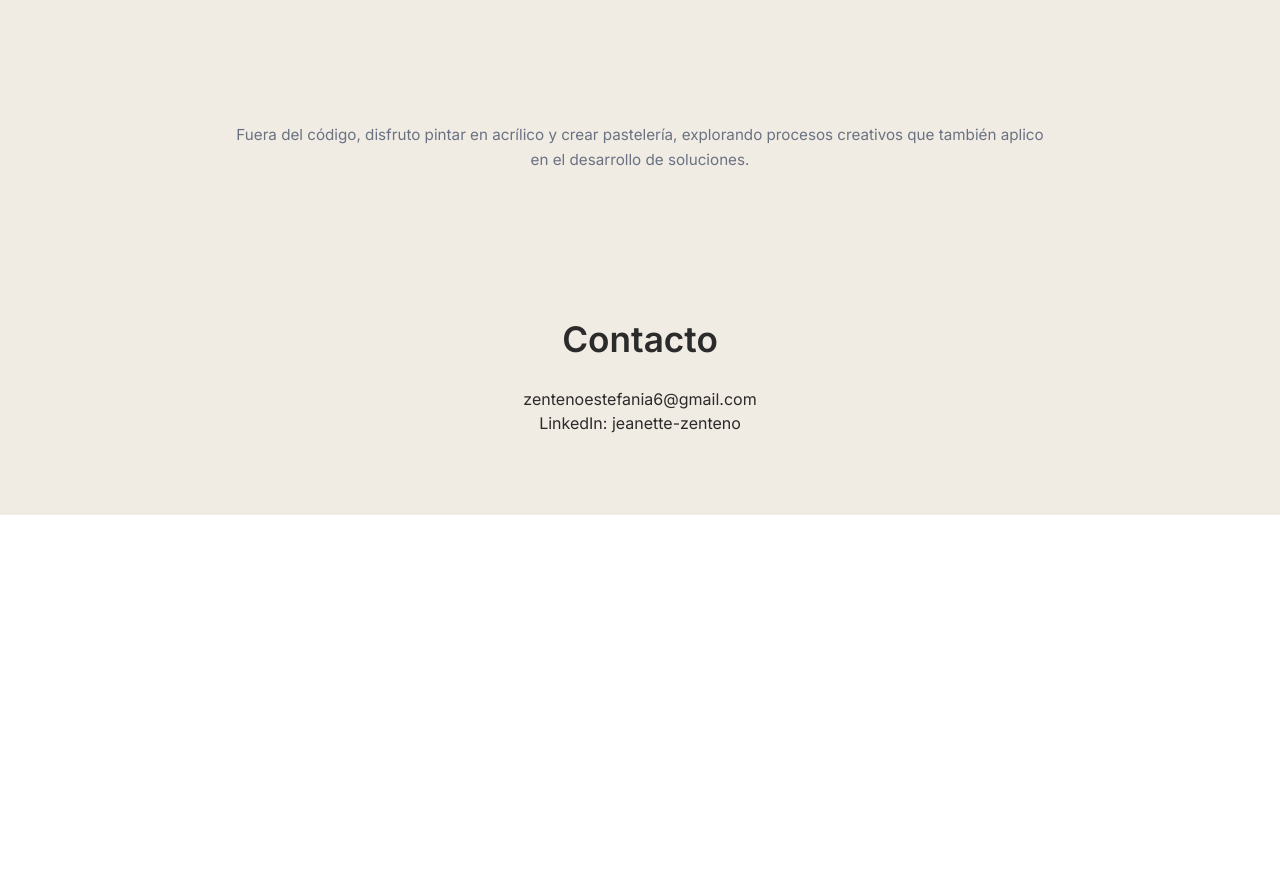
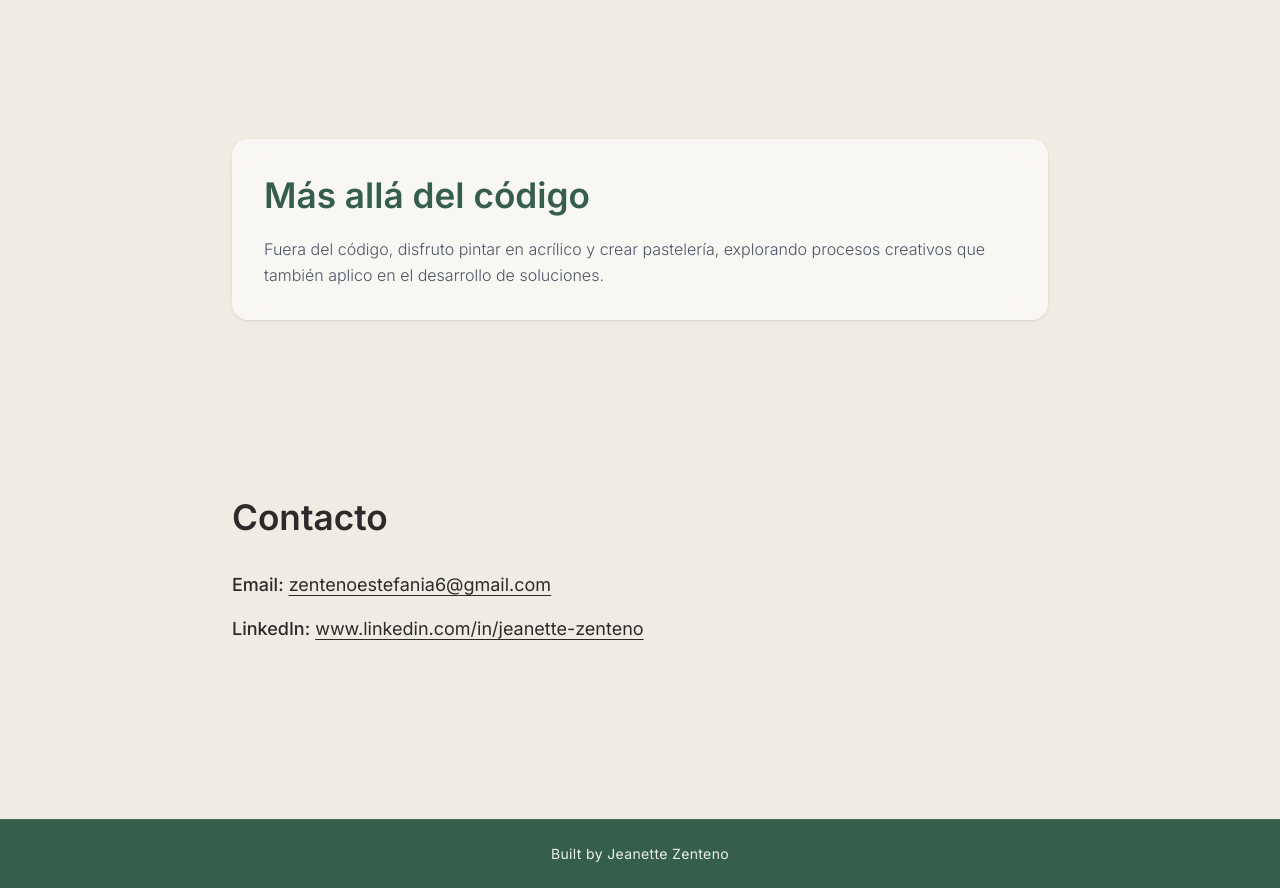
Before and after one commit to J-Zenteno26/portafolio, a Next.js app: page / in a window 1280 px wide. Shown: the part 5540-6428 px from the top of the page. Before the commit the page ends 6055 px from the top, so only its background shows below. Built offline with nearby package versions, Linux system fonts and the light colour scheme.

Commit message:
pie de pagina + links automaticos

```diff
--- a/app/page.tsx
+++ b/app/page.tsx
@@ -215,21 +215,62 @@ export default function Home() {
       </section>
 
       {/* PERSONAL */}
-      <section className="px-10 py-16 max-w-4xl mx-auto text-center">
-        <p className="text-[0.95rem] text-gray-500 leading-relaxed">
-          Fuera del código, disfruto pintar en acrílico y crear pastelería,
-          explorando procesos creativos que también aplico en el desarrollo de soluciones.
-        </p>
+      <section className="px-10 py-20 max-w-4xl mx-auto">
+        <div className="bg-white/60 backdrop-blur-md rounded-2xl p-8 shadow-sm">
+
+          <h2 className="text-xl font-semibold mb-4 text-[var(--primary)]">
+            Más allá del código
+          </h2>
+
+          <p className="text-base text-gray-600 leading-relaxed font-light">
+            Fuera del código, disfruto pintar en acrílico y crear pastelería,
+            explorando procesos creativos que también aplico en el desarrollo de soluciones.
+          </p>
+
+        </div>
       </section>
 
       {/* CONTACTO */}
       <Reveal>
-        <section id="contact" className="px-10 py-20 text-center">
-          <h2 className="text-2xl font-semibold mb-6">Contacto</h2>
-          <p className="text-base">zentenoestefania6@gmail.com</p>
-          <p className="text-base">LinkedIn: jeanette-zenteno</p>
+        <section id="contact" className="px-10 py-24 max-w-4xl mx-auto">
+          <h2 className="text-3xl font-semibold mb-8">Contacto</h2>
+
+          <div className="space-y-4 text-lg">
+
+            {/* EMAIL */}
+            <p>
+              <span className="font-medium">Email:</span>{" "}
+              <a
+                href="mailto:zentenoestefania6@gmail.com"
+                className="hover:text-[var(--primary)] transition-colors underline underline-offset-4"
+              >
+                zentenoestefania6@gmail.com
+              </a>
+            </p>
+
+            {/* LINKEDIN */}
+            <p>
+              <span className="font-medium">LinkedIn:</span>{" "}
+              <a
+                href="https://www.linkedin.com/in/jeanette-zenteno"
+                target="_blank"
+                rel="noopener noreferrer"
+                className="hover:text-[var(--primary)] transition-colors underline underline-offset-4"
+              >
+                www.linkedin.com/in/jeanette-zenteno
+              </a>
+            </p>
+
+          </div>
         </section>
       </Reveal>
+
+      {/* FOOTER */}
+      <footer className="mt-20 bg-[var(--primary)] text-white py-6 border-t border-white/10">
+        <div className="max-w-6xl mx-auto px-6 text-center text-sm tracking-wide opacity-90">
+          Built by Jeanette Zenteno
+        </div>
+      </footer>
     </main>
   );
 }
```
